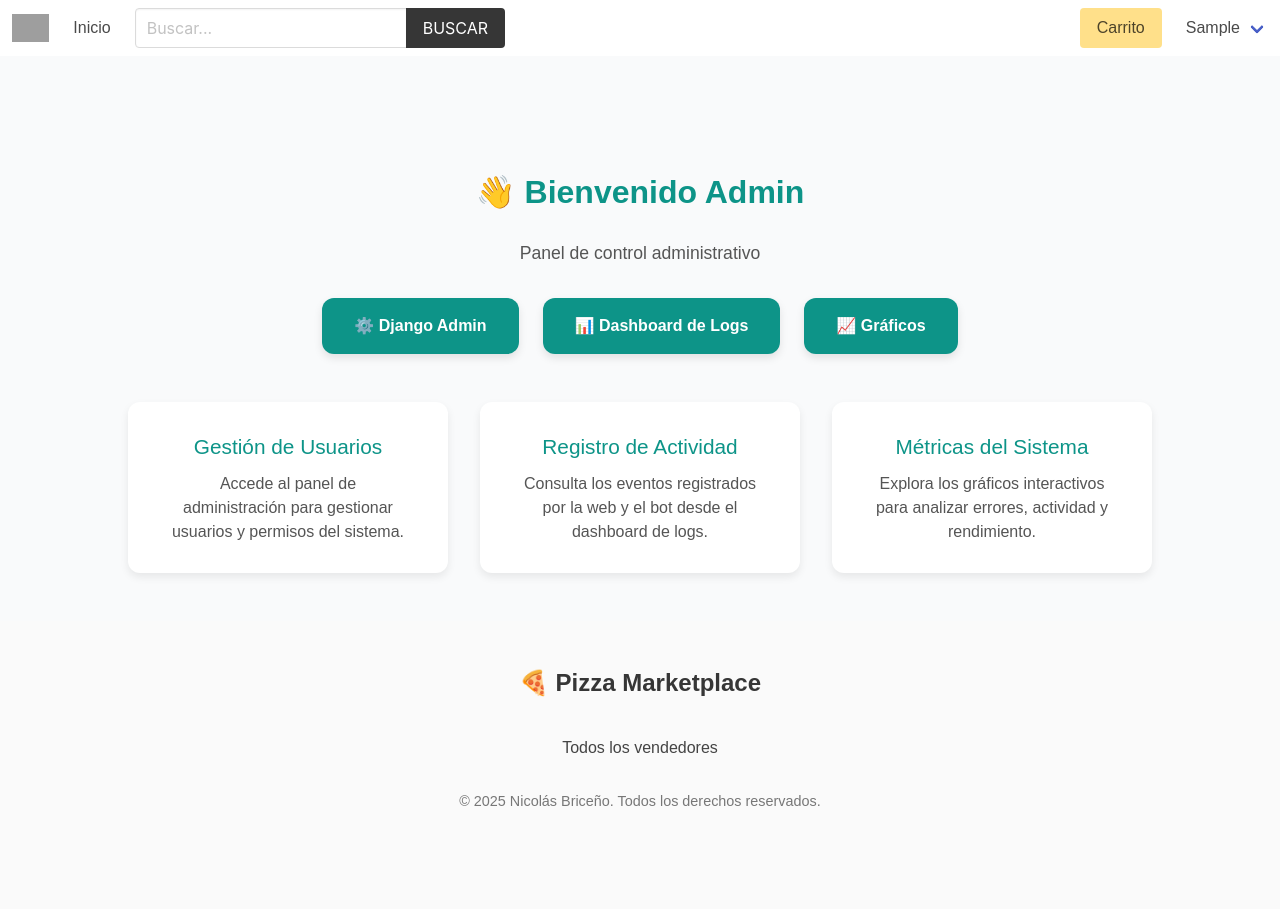
After one commit to Nibriceno/pizza-marketplace, a Django app: page /admin-landing/ in a window 1280 px wide. The commit adds this page. Run offline with Django 3.2, Linux system fonts and the light colour scheme; the visitor is signed in with stand-in values (Sample User, id 1); data that the repository does not hold is empty; parts of the project's set-up code (start-up, migrations or seed data) failed here and were passed over; grey boxes are pictures that could not be loaded.

Commit message:
analytics version final con landing admin, graficos

```diff
--- a/analytics/urls.py
+++ b/analytics/urls.py
@@ -1,8 +1,16 @@
 from django.urls import path
 from . import views
+
+app_name = 'analytics'  # ✅ <--- AGREGA ESTA LÍNEA
 
 urlpatterns = [
     path('dashboard/', views.dashboard, name='analytics_dashboard'),
     path('manychat/', views.manychat_log, name='analytics_manychat'),
+    path('graficos/', views.graficos, name='graficos'),
+    path('api/data/', views.analytics_data, name='analytics_data'),
+    path("api/horas/", views.analytics_horas, name="analytics_horas"),
+
+
+
 
 ]
--- a/core/urls.py
+++ b/core/urls.py
@@ -1,5 +1,6 @@
 from django.urls import path
 from . import views
+from core.views import CustomLoginView
 
 app_name = 'core'
 
@@ -8,4 +9,7 @@ urlpatterns = [
     path('', views.frontpage, name="home"),
     path('contact-us/', views.contactpage, name="contact"),
     path('api/countries/<int:pk>/', views.get_country_phone_code, name='get_country_phone_code'),
+    path('admin-landing/', views.admin_landing, name='admin_landing'),
+    path('login/', CustomLoginView.as_view(), name='login'),
+
 ]
--- a/core/views.py
+++ b/core/views.py
@@ -2,8 +2,15 @@ from django.shortcuts import render, redirect
 from django.http import JsonResponse
 from product.models import Product
 from .models import Country
+from django.contrib.auth.decorators import user_passes_test
+from django.urls import reverse_lazy
+from django.contrib.auth.views import LoginView
+from analytics.utils import log_event
+from django.contrib import messages
 
-# 🏠 Página principal
+
+
+#  Página principal
 def frontpage(request):
     countries = Country.objects.all()
     selected_country = request.GET.get('country')
@@ -63,3 +70,50 @@ def get_country_phone_code(request, pk):
 # 🔁 Redirección al home de products
 def home(request):
     return redirect('product:home')
+
+
+@user_passes_test(lambda u: u.is_staff or u.is_superuser)
+def admin_landing(request):
+    return render(request, 'core/admin_landing.html')
+
+
+class CustomLoginView(LoginView):
+    template_name = 'vendor/login.html'
+
+    def form_valid(self, form):
+        """Cuando el login es correcto"""
+        response = super().form_valid(form)
+        user = self.request.user
+
+        # ✅ Mensaje visual de bienvenida
+        messages.success(self.request, f"👋 Bienvenido {user.username}")
+
+        # 📊 Registrar el evento de inicio de sesión
+        log_event(
+            self.request,
+            action=f"👤 Usuario inició sesión ({user.username})",
+            page="login",
+            extra_data={"method": self.request.method}
+        )
+        return response
+
+    def form_invalid(self, form):
+        """Cuando el login falla"""
+        messages.error(self.request, "⚠️ Usuario o contraseña incorrectos. Inténtalo nuevamente.")
+        return super().form_invalid(form)
+
+    def get_success_url(self):
+        """Redirección condicional según tipo de usuario"""
+        user = self.request.user
+
+        if user.is_staff or user.is_superuser:
+            return reverse_lazy('core:admin_landing')
+        elif hasattr(user, 'vendor'):
+            return reverse_lazy('vendor:vendor-admin')
+        else:
+            return reverse_lazy('core:home')
+
+
+def custom_404(request, exception=None):
+    """Página personalizada para errores 404"""
+    return render(request, 'core/404.html', status=404)
--- a/simple_multivendor_site/urls.py
+++ b/simple_multivendor_site/urls.py
@@ -1,31 +1,28 @@
 from django.contrib import admin
-from django.urls import path, include
+from django.urls import path, include, re_path
 from django.contrib.auth import views as auth_views
 from django.conf import settings
 from django.conf.urls.static import static
+from core.views import custom_404
 
 urlpatterns = [
     path('admin/', admin.site.urls),
-
     path('location/', include('location.urls')),
-
-    # 🏠 Página principal: core (frontpage)
     path('', include('core.urls')),
-
     path("api/", include("botapi.urls")),
-
     path('analytics/', include('analytics.urls')),
-
-
-
-    # 🧭 Rutas específicas: ponlas antes de product
     path('vendor/', include('vendor.urls')),
     path('cart/', include('cart.urls')),
     path('order/', include('order.urls')),
-
-    # 🍕 Productos
     path('product/', include('product.urls')),
-
-    # 🚪 Logout
     path('logout/', auth_views.LogoutView.as_view(next_page='core:home'), name='logout'),
 ] + static(settings.MEDIA_URL, document_root=settings.MEDIA_ROOT)
+
+# 🚫 Página personalizada de error 404
+handler404 = 'core.views.custom_404'
+
+# ✅ Permite mostrar tu página 404 incluso en modo DEBUG=True
+if settings.DEBUG:
+    urlpatterns += [
+        re_path(r'^.*/$', custom_404),
+    ]
--- /dev/null
+++ b/templates/core/admin_landing.html
@@ -0,0 +1,130 @@
+{% extends "core/base.html" %}
+{% block content %}
+<style>
+/* 🔧 Asegurar que el navbar quede fijo arriba */
+.navbar {
+  position: fixed;
+  top: 0;
+  left: 0;
+  width: 100%;
+  z-index: 1000;
+}
+
+/* 📏 Dar espacio al contenido para que no quede detrás del navbar */
+main {
+  width: 100%;
+  display: flex;
+  flex-direction: column;
+  align-items: center;
+  padding-top: 6rem; /* altura del navbar */
+}
+
+body {
+  font-family: Arial, sans-serif;
+  background: #f9fafb;
+  color: #222;
+  margin: 0;
+}
+
+/* --- Título --- */
+h1 {
+  color: #0d9488;
+  margin-bottom: 1.5rem;
+  font-size: 2rem;
+  text-align: center;
+  font-weight: 600;
+}
+
+p.text-muted {
+  color: #555;
+  font-size: 1.1rem;
+  margin-bottom: 2rem;
+  text-align: center;
+}
+
+/* --- Botones principales --- */
+.buttons-admin {
+  display: flex;
+  flex-wrap: wrap;
+  gap: 1.5rem;
+  justify-content: center;
+  margin-top: 1rem;
+}
+
+.buttons-admin a {
+  background: #0d9488;
+  color: white;
+  padding: 1rem 2rem;
+  border-radius: 12px;
+  text-decoration: none;
+  font-weight: 600;
+  transition: background 0.3s ease, transform 0.2s ease;
+  box-shadow: 0 4px 8px rgba(0,0,0,0.1);
+}
+.buttons-admin a:hover {
+  background: #0b7669;
+  transform: translateY(-4px);
+}
+
+/* --- Tarjetas --- */
+.cards {
+  display: flex;
+  flex-wrap: wrap;
+  justify-content: center;
+  gap: 2rem;
+  margin-top: 3rem;
+}
+
+.card {
+  background: #ffffff;
+  border-radius: 12px;
+  padding: 1.8rem 2.5rem;
+  box-shadow: 0 4px 8px rgba(0, 0, 0, 0.08);
+  min-width: 260px;
+  max-width: 320px;
+  text-align: center;
+  transition: transform 0.3s ease, box-shadow 0.3s ease;
+}
+.card:hover {
+  transform: translateY(-8px);
+  box-shadow: 0 6px 12px rgba(0, 0, 0, 0.12);
+}
+.card h3 {
+  color: #0d9488;
+  font-size: 1.3rem;
+  margin-bottom: 10px;
+}
+.card p {
+  color: #555;
+  font-size: 1rem;
+}
+</style>
+
+<main>
+  <div class="container text-center mt-5">
+    <h1>👋 Bienvenido Admin</h1>
+    <p class="text-muted">Panel de control administrativo</p>
+
+    <div class="buttons-admin">
+      <a href="/admin/">⚙️ Django Admin</a>
+      <a href="/analytics/dashboard/">📊 Dashboard de Logs</a>
+      <a href="/analytics/graficos/">📈 Gráficos</a>
+    </div>
+
+    <div class="cards">
+      <div class="card">
+        <h3>Gestión de Usuarios</h3>
+        <p>Accede al panel de administración para gestionar usuarios y permisos del sistema.</p>
+      </div>
+      <div class="card">
+        <h3>Registro de Actividad</h3>
+        <p>Consulta los eventos registrados por la web y el bot desde el dashboard de logs.</p>
+      </div>
+      <div class="card">
+        <h3>Métricas del Sistema</h3>
+        <p>Explora los gráficos interactivos para analizar errores, actividad y rendimiento.</p>
+      </div>
+    </div>
+  </div>
+</main>
+{% endblock %}
--- a/templates/core/base.html
+++ b/templates/core/base.html
@@ -129,7 +129,8 @@
                         <a class="button is-primary" href="{% url 'vendor:become-customer' %}">
                             <strong>Hazte Cliente</strong>
                         </a>
-                            <a class="button is-light" href="{% url 'vendor:login' %}">
+                        <!-- 🔁 CAMBIO AQUÍ -->
+                        <a class="button is-light" href="{% url 'core:login' %}">
                             Iniciar sesión
                         </a>
                     </div>
@@ -173,11 +174,6 @@
         }
     </style>
 
-
-
-
-
-
     <!-- 📄 Contenido -->
     <section class="section">
         <div class="container">
@@ -190,7 +186,6 @@
         <div class="content has-text-centered">
             <h3 class="is-size-4 mb-4">🍕 Pizza Marketplace</h3>
             {% if request.user.is_authenticated %}
-
             {% else %}
                 <a href="{% url 'vendor:become-vendor' %}">Hazte Vendedor</a>
             {% endif %}
@@ -206,13 +201,11 @@
     <script>
         document.addEventListener('DOMContentLoaded', () => {
             const $navbarBurgers = Array.prototype.slice.call(document.querySelectorAll('.navbar-burger'), 0);
-
             if ($navbarBurgers.length > 0) {
                 $navbarBurgers.forEach(el => {
                     el.addEventListener('click', () => {
                         const target = el.dataset.target;
                         const $target = document.getElementById(target);
-
                         el.classList.toggle('is-active');
                         $target.classList.toggle('is-active');
                     });
@@ -223,7 +216,5 @@
 
     <script src="{% static 'js/main.js' %}"></script>
     {% block scripts %}{% endblock scripts %}
-
-
 </body>
 </html>
```
Also changed, not shown: analytics/views.py (+103 -5 lines), cart/views.py (+14 -38 lines), simple_multivendor_site/settings.py (+47 -24 lines), templates/analytics/graficos.html (added, +131 -0 lines), templates/core/404.html (added, +8 -0 lines), 4 other files. Lines whose indentation alone changed are shown as unchanged.
